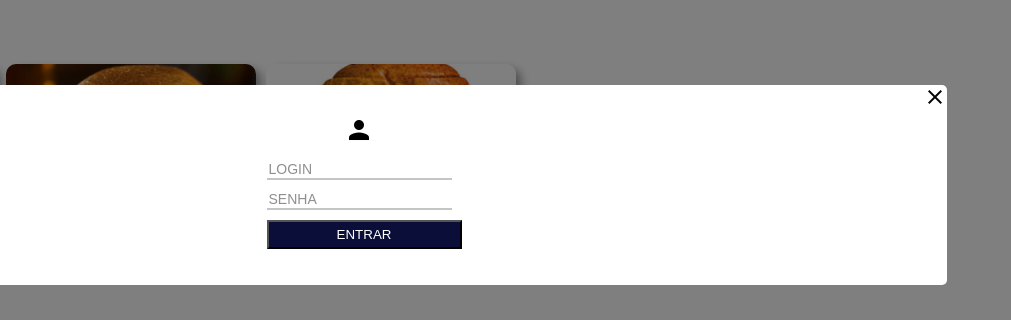
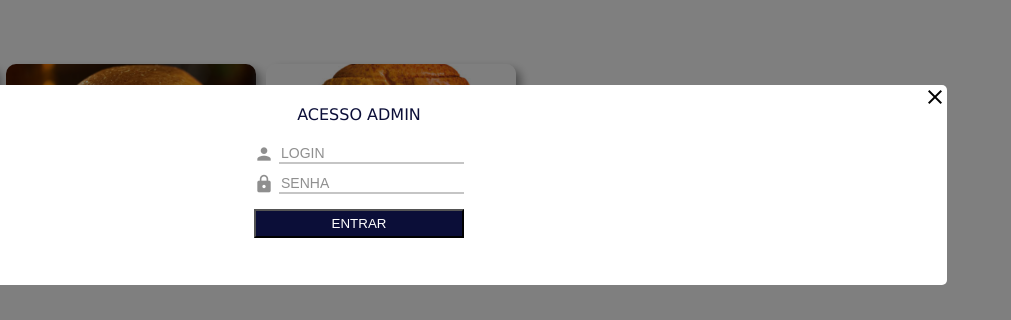
Before and after one commit to souedjunior/menu, a website: page public/index.html in a window 1280 px wide. Both pictures are taken after a click on the element "Entrar". Shown: the part 215-535 px from the top of the page, 269-1280 px from the left. Drawn offline with Linux system fonts and the light colour scheme.

Commit message:
Ajuste na tela de login

```diff
--- a/public/index.html
+++ b/public/index.html
@@ -9,14 +9,14 @@
 					<div class="modal-cabecalho"><i class="material-icons" onclick="fecharModal()">close</i></div>
 					<div class="modal-conteudo">
 						<div>
-							<div class="face">
-								<i class="material-icons ">person</i>
+							<div class="titulo-login">
+								ACESSO ADMIN
 							</div>
-							<div>
-								<input type="text" class="login-input" name="" id="login" placeholder="LOGIN">
+							<div class="login-input">
+								<i class="material-icons ">person</i><input type="text" name="" id="login" placeholder="LOGIN">
 							</div>
-							<div>
-								<input type="password" class="login-input"  name="" id="senha" placeholder="SENHA">
+							<div class="login-input">
+								<i class="material-icons ">lock</i><input type="password" name="" id="senha" placeholder="SENHA">
 							</div>
 							<div>
 								<span id="erro-login" class="erro-login"></span>
--- a/public/script.js
+++ b/public/script.js
@@ -4,8 +4,6 @@ function init(){
     //Carregando todos os produtos
     listarProdutos();
 
-    // Este código será executado quando o documento terminar de carregar
-    window.onload = function() {
     //chamar categoria
     carregarGrupos();
 
@@ -14,7 +12,6 @@ function init(){
 
     //chamar produtos por categoria
     carregarCategoria();
-    };
 
 }
 
@@ -24,7 +21,6 @@ function listarProdutos(){
     xhr.onload = function() {
         if (xhr.status === 200) {
             produtos = JSON.parse(xhr.responseText);
-            console.log(produtos.length)
         } else {
             console.error("Falha ao carregar json:" + xhr.status);
         }
--- a/public/style.css
+++ b/public/style.css
@@ -55,24 +55,29 @@ ul{
     padding-top: 20px;
 }
 
-.modal-conteudo .face{
-    color: black;
+.modal-conteudo .titulo-login{
+    color: #0b0e38;
     text-align: center;
+    margin-bottom: 20px;
 }
 
-.modal-conteudo .face .material-icons{
-    font-size: 30px;
-    margin: 10px;
+.modal-conteudo .material-icons{
+    font-size: 20px;
+    color: #8f8f8f;
 }
 
 .login-input{
-    margin: 5px;
+    display: flex;
+}
+
+.login-input input{
+    margin: 0px 0px 10px 5px ;
     border-style: none;
     font-size: 14px;
     border-bottom: 2px solid #c5c5c5;
 }
 
-.login-input::placeholder {
+.login-input input::placeholder {
     color: #8f8f8f; /* Altera a cor do placeholder para vermelho */
 }
 
@@ -82,7 +87,7 @@ ul{
     color:white;
     width: 100%;
     cursor: pointer;
-    margin: 5px;
+    margin-top: 5px;
 }
 
 .hide-modal{
```
Lines whose indentation alone changed are shown as unchanged.
